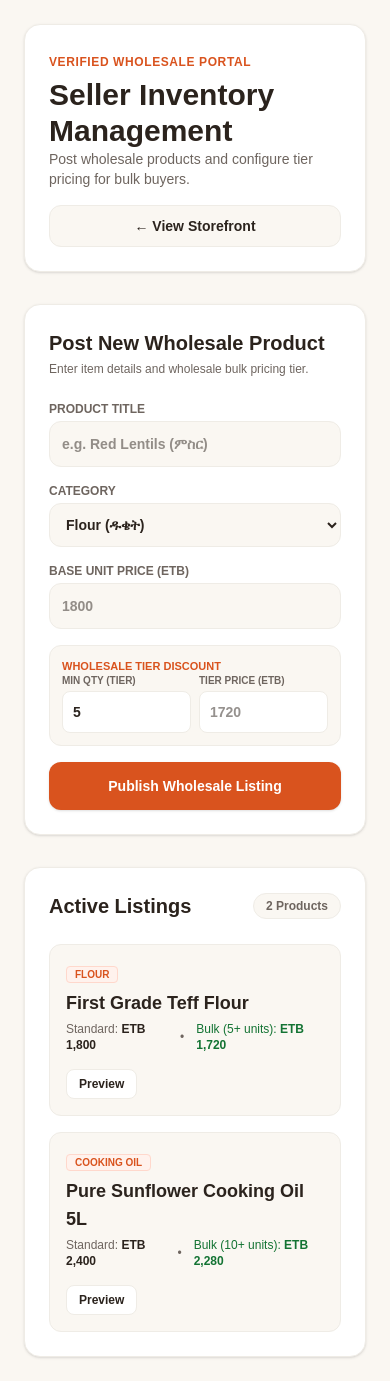
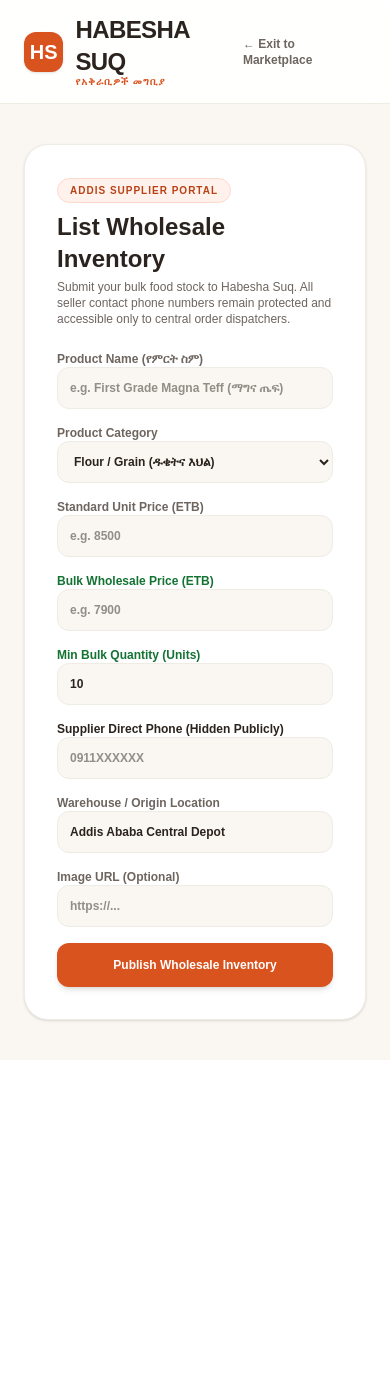
Before and after one commit to abdulkareemyassin407-del/merkato-frontend, a Next.js app: page /seller/dashboard in a window 390 px wide. After the commit the page ends 1060 px from the top, so only its background shows below. Built offline with nearby package versions, Linux system fonts and the light colour scheme.

Commit message:
Added complete seller inventory dashboard and admin dispatch inspection panel

```diff
--- a/src/app/admin/page.tsx
+++ b/src/app/admin/page.tsx
@@ -2,114 +2,108 @@
 import React, { useState, useEffect } from 'react';
 import Link from 'next/link';
 
-interface Seller {
+interface AdminProduct {
   id: number;
   name: string;
-  contactPerson: string;
-  phone: string;
-  location: string;
-  status: string;
+  category: string;
+  price: number;
+  tierPrice: number;
+  tierQty: number;
+  sellerPhone?: string;
+  origin?: string;
 }
 
-export default function AdminDashboard() {
-  const [sellers, setSellers] = useState<Seller[]>([]);
+export default function AdminPortal() {
+  const [products, setProducts] = useState<AdminProduct[]>([]);
   const [loading, setLoading] = useState(true);
 
   useEffect(() => {
-    fetch(`${process.env.NEXT_PUBLIC_API_URL || 'http://localhost:5000/api/v1'}/admin/sellers`)
+    fetch(`${process.env.NEXT_PUBLIC_API_URL || 'http://localhost:5000/api/v1'}/admin/products`)
       .then(res => res.json())
       .then(data => {
-        if (data.success) setSellers(data.data);
-        setLoading(false);
+        if (data.success && Array.isArray(data.data)) {
+          setProducts(data.data);
+        }
       })
-      .catch(() => setLoading(false));
+      .catch(() => setProducts([]))
+      .finally(() => setLoading(false));
   }, []);
 
   return (
-    <div className="min-h-screen bg-[#FAF7F2] flex text-[#2B231D] font-sans">
-      {/* Sidebar */}
-      <aside className="w-64 bg-white border-r border-[#EFECE6] p-6 flex flex-col justify-between shadow-sm">
+    <div className="min-h-screen bg-[#FAF7F2] text-[#2B231D] font-sans">
+
+      {/* Navigation Header */}
+      <header className="sticky top-0 z-40 bg-white/90 backdrop-blur-md border-b border-[#EFECE6] px-6 lg:px-12 py-3.5 flex items-center justify-between">
+        <Link href="/" className="flex items-center gap-3">
+          <div className="w-10 h-10 bg-[#D9531E] rounded-xl flex items-center justify-center text-white font-black text-xl shadow-sm">HS</div>
           <div>
-          <div className="flex items-center gap-3 mb-8">
-            <div className="w-9 h-9 bg-[#D9531E] rounded-xl flex items-center justify-center text-white font-black text-xl">M</div>
+            <span className="text-2xl font-black tracking-tight text-[#2B231D]">HABESHA SUQ</span>
+            <span className="block text-[10px] font-extrabold text-[#D9531E] uppercase tracking-widest -mt-1">Order Dispatch Console</span>
+          </div>
+        </Link>
+        <Link href="/" className="text-xs font-bold text-[#6E655F] hover:text-[#D9531E] transition">
+          ← Back to Site
+        </Link>
+      </header>
+
+      <main className="max-w-6xl mx-auto px-6 py-10 space-y-6">
+        <div className="flex flex-col md:flex-row md:items-center justify-between gap-4">
           <div>
-              <span className="font-extrabold text-lg tracking-tight">Merkato Admin</span>
-              <span className="block text-[10px] font-bold text-[#D9531E] uppercase tracking-wider">Internal Portal</span>
+            <span className="bg-[#D9531E] text-white text-[10px] font-black uppercase tracking-widest px-3 py-1 rounded-full inline-block mb-2">
+              Master Admin Control
+            </span>
+            <h1 className="text-2xl font-black text-[#2B231D]">Dispatch & Inventory Inspection</h1>
           </div>
+          <div className="bg-white px-4 py-2 rounded-xl border border-[#EFECE6] text-xs font-bold text-[#6E655F]">
+            Total Active Inventory: <strong className="text-[#D9531E]">{products.length}</strong>
           </div>
         </div>
 
-        <Link href="/" className="text-xs text-[#6E655F] hover:underline font-bold text-center block pt-4 border-t border-[#EFECE6]">
-          ← Exit Admin Portal
-        </Link>
-      </aside>
-
-      {/* Main Content */}
-      <main className="flex-1 p-8 overflow-y-auto">
-
-        <div className="flex justify-between items-center mb-8">
-          <div>
-            <h1 className="text-3xl font-black">Marketplace Management</h1>
-            <p className="text-sm text-[#6E655F]">Real-time live database records.</p>
+        {loading ? (
+          <div className="bg-white border border-[#EFECE6] rounded-2xl p-12 text-center text-xs font-bold text-[#6E655F]">
+            Loading central dispatch inventory...
           </div>
-          <div className="bg-[#FFF2ED] border border-[#FFD8CC] px-4 py-2 rounded-xl flex items-center gap-2 text-xs font-bold text-[#B84216]">
-            <span>🔒 Super-Admin Access</span>
-          </div>
-        </div>
-
-        {/* Real-time Stats */}
-        <div className="grid grid-cols-1 md:grid-cols-3 gap-4 mb-8">
-          <div className="bg-white p-5 rounded-2xl border border-[#EFECE6] shadow-sm">
-            <p className="text-xs text-[#6E655F] font-bold uppercase tracking-wider">Registered Sellers</p>
-            <p className="text-3xl font-black mt-2 text-[#2B231D]">{sellers.length}</p>
-          </div>
-          <div className="bg-white p-5 rounded-2xl border border-[#EFECE6] shadow-sm">
-            <p className="text-xs text-[#6E655F] font-bold uppercase tracking-wider">System Status</p>
-            <p className="text-3xl font-black mt-2 text-[#137333]">Live</p>
-          </div>
-          <div className="bg-white p-5 rounded-2xl border border-[#EFECE6] shadow-sm">
-            <p className="text-xs text-[#6E655F] font-bold uppercase tracking-wider">Central Dispatch Desk</p>
-            <p className="text-sm font-bold mt-2 text-[#D9531E]">Active (3 Hotlines)</p>
-          </div>
-        </div>
-
-        {/* Private Directory Table */}
-        <div className="bg-white rounded-2xl border border-[#EFECE6] p-6 shadow-sm">
-          <h2 className="font-extrabold text-xl mb-1">Private Seller Phone Directory</h2>
-          <p className="text-xs text-[#D9531E] font-medium mb-4">⚠️ Direct seller phone numbers are confidential and visible only in this portal.</p>
-
-          {sellers.length === 0 ? (
-            <div className="py-12 text-center text-[#6E655F] text-sm">
-              No registered sellers found. Registered seller accounts will populate here automatically.
+        ) : products.length === 0 ? (
+          <div className="bg-white border border-[#EFECE6] rounded-2xl p-12 text-center space-y-2">
+            <p className="font-bold text-sm text-[#2B231D]">No listings in central database</p>
+            <p className="text-xs text-[#6E655F]">Sellers have not published any new products yet.</p>
           </div>
         ) : (
-            <div className="overflow-x-auto">
-              <table className="w-full text-left text-sm">
+          <div className="bg-white border border-[#EFECE6] rounded-2xl shadow-sm overflow-x-auto">
+            <table className="w-full text-left text-xs border-collapse">
               <thead>
-                  <tr className="border-b border-[#EFECE6] text-[#6E655F] text-xs font-bold uppercase">
-                    <th className="pb-3">Business Name</th>
-                    <th className="pb-3">Contact Person</th>
-                    <th className="pb-3">Private Phone</th>
-                    <th className="pb-3">Location</th>
-                    <th className="pb-3">Status</th>
+                <tr className="bg-[#FAF7F2] border-b border-[#EFECE6] text-[#6E655F] font-black uppercase tracking-wider">
+                  <th className="p-4">ID</th>
+                  <th className="p-4">Product Name</th>
+                  <th className="p-4">Category</th>
+                  <th className="p-4">Unit Price</th>
+                  <th className="p-4">Bulk Tier</th>
+                  <th className="p-4">Supplier Phone (Internal)</th>
+                  <th className="p-4">Origin / Depot</th>
                 </tr>
               </thead>
-                <tbody className="divide-y divide-[#EFECE6]">
-                  {sellers.map((s) => (
-                    <tr key={s.id}>
-                      <td className="py-4 font-bold">{s.name}</td>
-                      <td className="py-4 text-[#6E655F]">{s.contactPerson}</td>
-                      <td className="py-4 font-mono font-bold text-[#D9531E]">{s.phone}</td>
-                      <td className="py-4 text-xs">{s.location}</td>
-                      <td className="py-4"><span className="bg-[#E6F4EA] text-[#137333] px-2 py-1 rounded-md text-xs font-bold">{s.status}</span></td>
+              <tbody className="divide-y divide-[#EFECE6] font-medium">
+                {products.map((p) => (
+                  <tr key={p.id} className="hover:bg-[#FAF7F2] transition">
+                    <td className="p-4 font-mono font-bold text-[11px] text-[#6E655F]">#{p.id}</td>
+                    <td className="p-4 font-bold text-[#2B231D]">{p.name}</td>
+                    <td className="p-4"><span className="bg-[#FFF2ED] text-[#D9531E] px-2.5 py-1 rounded-lg font-bold">{p.category}</span></td>
+                    <td className="p-4 font-bold">ETB {p.price.toLocaleString()}</td>
+                    <td className="p-4 font-bold text-[#137333]">ETB {p.tierPrice.toLocaleString()} ({p.tierQty}+)</td>
+                    <td className="p-4 font-bold text-[#2B231D]">
+                      {p.sellerPhone ? (
+                        <a href={`tel:${p.sellerPhone}`} className="text-[#D9531E] underline">{p.sellerPhone}</a>
+                      ) : (
+                        <span className="text-[#9E948C]">Not Provided</span>
+                      )}
+                    </td>
+                    <td className="p-4 text-[#6E655F]">{p.origin || 'Addis Ababa'}</td>
                   </tr>
                 ))}
               </tbody>
             </table>
           </div>
         )}
-        </div>
-
       </main>
     </div>
   );
--- a/src/app/seller/dashboard/page.tsx
+++ b/src/app/seller/dashboard/page.tsx
@@ -2,170 +2,227 @@
 import React, { useState } from 'react';
 import Link from 'next/link';
 
+interface ProductInput {
+  name: string;
+  category: string;
+  price: string;
+  tierPrice: string;
+  tierQty: string;
+  sellerPhone: string;
+  imageUrl: string;
+  origin: string;
+}
+
 export default function SellerDashboard() {
-  const [products, setProducts] = useState([
-    { id: 1, title: 'First Grade Teff Flour', category: 'Flour', basePrice: 1800, tierPrice: 1720, tierQty: 5, status: 'Active' },
-    { id: 2, title: 'Pure Sunflower Cooking Oil 5L', category: 'Cooking Oil', basePrice: 2400, tierPrice: 2280, tierQty: 10, status: 'Active' },
-  ]);
+  const [formData, setFormData] = useState<ProductInput>({
+    name: '',
+    category: 'Flour',
+    price: '',
+    tierPrice: '',
+    tierQty: '10',
+    sellerPhone: '',
+    imageUrl: '',
+    origin: 'Addis Ababa Central Depot',
+  });
 
-  const [form, setForm] = useState({ title: '', category: 'Flour', basePrice: '', tierPrice: '', tierQty: '5' });
-  const [showSuccess, setShowSuccess] = useState(false);
+  const [loading, setLoading] = useState(false);
+  const [message, setMessage] = useState<{ text: string; type: 'success' | 'error' } | null>(null);
 
-  const handleAddProduct = (e: React.FormEvent) => {
+  const handleSubmit = async (e: React.FormEvent) => {
     e.preventDefault();
-    if (!form.title || !form.basePrice) return;
+    setLoading(true);
+    setMessage(null);
 
-    setProducts([
-      ...products,
-      {
-        id: Date.now(),
-        title: form.title,
-        category: form.category,
-        basePrice: Number(form.basePrice),
-        tierPrice: Number(form.tierPrice || form.basePrice),
-        tierQty: Number(form.tierQty),
-        status: 'Active'
+    const payload = {
+      name: formData.name,
+      category: formData.category,
+      price: Number(formData.price),
+      tierPrice: Number(formData.tierPrice),
+      tierQty: Number(formData.tierQty),
+      sellerPhone: formData.sellerPhone,
+      imageUrl: formData.imageUrl || 'https://images.unsplash.com/photo-1586201375761-83865001e31c?w=600&auto=format&fit=crop',
+      origin: formData.origin,
+    };
+
+    try {
+      const res = await fetch(`${process.env.NEXT_PUBLIC_API_URL || 'http://localhost:5000/api/v1'}/products`, {
+        method: 'POST',
+        headers: { 'Content-Type': 'application/json' },
+        body: JSON.stringify(payload),
+      });
+
+      const data = await res.json();
+
+      if (data.success) {
+        setMessage({ text: 'Product listed successfully! Pending admin dispatch review.', type: 'success' });
+        setFormData({
+          name: '',
+          category: 'Flour',
+          price: '',
+          tierPrice: '',
+          tierQty: '10',
+          sellerPhone: '',
+          imageUrl: '',
+          origin: 'Addis Ababa Central Depot',
+        });
+      } else {
+        setMessage({ text: 'Failed to create product listing. Check your input.', type: 'error' });
       }
-    ]);
-
-    setForm({ title: '', category: 'Flour', basePrice: '', tierPrice: '', tierQty: '5' });
-    setShowSuccess(true);
-    setTimeout(() => setShowSuccess(false), 3000);
+    } catch {
+      setMessage({ text: 'Backend service unreachable. Check API connection.', type: 'error' });
+    } finally {
+      setLoading(false);
+    }
   };
 
   return (
-    <div className="min-h-screen bg-[#FAF7F2] text-[#2B231D] font-sans p-6 md:p-10">
-      <div className="max-w-6xl mx-auto space-y-8">
+    <div className="min-h-screen bg-[#FAF7F2] text-[#2B231D] font-sans">
 
-        {/* Header */}
-        <div className="flex flex-col md:flex-row md:items-center justify-between gap-4 bg-white p-6 rounded-2xl border border-[#EFECE6] shadow-sm">
+      {/* Navigation Header */}
+      <header className="sticky top-0 z-40 bg-white/90 backdrop-blur-md border-b border-[#EFECE6] px-6 lg:px-12 py-3.5 flex items-center justify-between">
+        <Link href="/" className="flex items-center gap-3">
+          <div className="w-10 h-10 bg-[#D9531E] rounded-xl flex items-center justify-center text-white font-black text-xl shadow-sm">HS</div>
           <div>
-            <span className="text-xs font-extrabold text-[#D9531E] uppercase tracking-wider">Verified Wholesale Portal</span>
-            <h1 className="text-3xl font-black mt-1">Seller Inventory Management</h1>
-            <p className="text-sm text-[#6E655F]">Post wholesale products and configure tier pricing for bulk buyers.</p>
+            <span className="text-2xl font-black tracking-tight text-[#2B231D]">HABESHA SUQ</span>
+            <span className="block text-[10px] font-extrabold text-[#D9531E] uppercase tracking-widest -mt-1">የአቅራቢዎች መግቢያ</span>
           </div>
-          <Link href="/" className="bg-[#FAF7F2] border border-[#EFECE6] hover:bg-[#EFECE6] text-[#2B231D] px-4 py-2.5 rounded-xl font-bold text-sm transition text-center">
-            ← View Storefront
         </Link>
+        <Link href="/" className="text-xs font-bold text-[#6E655F] hover:text-[#D9531E] transition">
+          ← Exit to Marketplace
+        </Link>
+      </header>
+
+      <main className="max-w-3xl mx-auto px-6 py-10">
+        <div className="bg-white rounded-3xl border border-[#EFECE6] p-8 shadow-sm space-y-6">
+          <div>
+            <span className="bg-[#FFF2ED] text-[#B84216] border border-[#FFD8CC] text-[10px] font-black uppercase tracking-widest px-3 py-1 rounded-full inline-block mb-2">
+              Addis Supplier Portal
+            </span>
+            <h1 className="text-2xl font-black text-[#2B231D]">List Wholesale Inventory</h1>
+            <p className="text-xs text-[#6E655F] mt-1 font-medium">
+              Submit your bulk food stock to Habesha Suq. All seller contact phone numbers remain protected and accessible only to central order dispatchers.
+            </p>
           </div>
 
-        <div className="grid md:grid-cols-3 gap-8">
-
-          {/* Left Column: Product Listing Form */}
-          <div className="md:col-span-1 bg-white p-6 rounded-2xl border border-[#EFECE6] shadow-sm h-fit">
-            <h2 className="text-xl font-extrabold mb-1">Post New Wholesale Product</h2>
-            <p className="text-xs text-[#6E655F] mb-6">Enter item details and wholesale bulk pricing tier.</p>
-
-            {showSuccess && (
-              <div className="bg-[#E6F4EA] border border-[#137333] text-[#137333] p-3 rounded-xl text-xs font-bold mb-4">
-                ✓ Product listed successfully!
+          {message && (
+            <div className={`p-4 rounded-xl text-xs font-bold ${message.type === 'success' ? 'bg-[#E8F5E9] text-[#137333] border border-[#C8E6C9]' : 'bg-[#FFEBEE] text-[#C62828] border border-[#FFCDD2]'}`}>
+              {message.text}
             </div>
           )}
 
-            <form onSubmit={handleAddProduct} className="space-y-4 text-xs font-bold">
-              <div>
-                <label className="block mb-1 text-[#6E655F]">PRODUCT TITLE</label>
+          <form onSubmit={handleSubmit} className="space-y-4 text-xs font-bold">
+
+            <div className="grid md:grid-cols-2 gap-4">
+              <div className="space-y-1">
+                <label className="text-[#6E655F]">Product Name (የምርት ስም)</label>
                 <input
+                  type="text"
                   required
-                  type="text"
-                  placeholder="e.g. Red Lentils (ምስር)"
-                  value={form.title}
-                  onChange={(e) => setForm({ ...form, title: e.target.value })}
-                  className="w-full p-3 rounded-xl border border-[#EFECE6] bg-[#FAF7F2] font-semibold text-sm focus:outline-[#D9531E]"
+                  placeholder="e.g. First Grade Magna Teff (ማግና ጤፍ)"
+                  value={formData.name}
+                  onChange={(e) => setFormData({ ...formData, name: e.target.value })}
+                  className="w-full bg-[#FAF7F2] border border-[#EFECE6] rounded-xl p-3 text-xs focus:outline-none"
                 />
               </div>
 
-              <div>
-                <label className="block mb-1 text-[#6E655F]">CATEGORY</label>
+              <div className="space-y-1">
+                <label className="text-[#6E655F]">Product Category</label>
                 <select
-                  value={form.category}
-                  onChange={(e) => setForm({ ...form, category: e.target.value })}
-                  className="w-full p-3 rounded-xl border border-[#EFECE6] bg-[#FAF7F2] font-semibold text-sm focus:outline-[#D9531E]">
-                  <option value="Flour">Flour (ዱቄት)</option>
-                  <option value="Beans & Lentils">Beans & Lentils (እህል እና ምስር)</option>
+                  value={formData.category}
+                  onChange={(e) => setFormData({ ...formData, category: e.target.value })}
+                  className="w-full bg-[#FAF7F2] border border-[#EFECE6] rounded-xl p-3 text-xs focus:outline-none">
+                  <option value="Flour">Flour / Grain (ዱቄትና እህል)</option>
                   <option value="Cooking Oil">Cooking Oil (የምግብ ዘይት)</option>
+                  <option value="Beans & Lentils">Beans & Lentils (ምስርና አተር)</option>
+                  <option value="Rice">Rice (ሩዝ)</option>
                   <option value="Spices">Spices (ቅመማ ቅመም)</option>
-                  <option value="Rice">Rice (ሩዝ)</option>
                 </select>
               </div>
+            </div>
 
-              <div>
-                <label className="block mb-1 text-[#6E655F]">BASE UNIT PRICE (ETB)</label>
+            <div className="grid md:grid-cols-3 gap-4">
+              <div className="space-y-1">
+                <label className="text-[#6E655F]">Standard Unit Price (ETB)</label>
                 <input
+                  type="number"
                   required
-                  type="number"
-                  placeholder="1800"
-                  value={form.basePrice}
-                  onChange={(e) => setForm({ ...form, basePrice: e.target.value })}
-                  className="w-full p-3 rounded-xl border border-[#EFECE6] bg-[#FAF7F2] font-semibold text-sm focus:outline-[#D9531E]"
+                  placeholder="e.g. 8500"
+                  value={formData.price}
+                  onChange={(e) => setFormData({ ...formData, price: e.target.value })}
+                  className="w-full bg-[#FAF7F2] border border-[#EFECE6] rounded-xl p-3 text-xs focus:outline-none"
                 />
               </div>
 
-              <div className="p-3 bg-[#FAF7F2] rounded-xl border border-[#EFECE6] space-y-3">
-                <span className="text-[11px] font-extrabold text-[#D9531E] uppercase">Wholesale Tier Discount</span>
-                <div className="grid grid-cols-2 gap-2">
-                  <div>
-                    <label className="block text-[10px] text-[#6E655F] mb-1">MIN QTY (TIER)</label>
+              <div className="space-y-1">
+                <label className="text-[#137333]">Bulk Wholesale Price (ETB)</label>
                 <input
                   type="number"
-                      placeholder="5"
-                      value={form.tierQty}
-                      onChange={(e) => setForm({ ...form, tierQty: e.target.value })}
-                      className="w-full p-2.5 rounded-lg border border-[#EFECE6] bg-white text-sm"
+                  required
+                  placeholder="e.g. 7900"
+                  value={formData.tierPrice}
+                  onChange={(e) => setFormData({ ...formData, tierPrice: e.target.value })}
+                  className="w-full bg-[#FAF7F2] border border-[#EFECE6] rounded-xl p-3 text-xs focus:outline-none"
                 />
               </div>
-                  <div>
-                    <label className="block text-[10px] text-[#6E655F] mb-1">TIER PRICE (ETB)</label>
+
+              <div className="space-y-1">
+                <label className="text-[#137333]">Min Bulk Quantity (Units)</label>
                 <input
                   type="number"
-                      placeholder="1720"
-                      value={form.tierPrice}
-                      onChange={(e) => setForm({ ...form, tierPrice: e.target.value })}
-                      className="w-full p-2.5 rounded-lg border border-[#EFECE6] bg-white text-sm"
+                  required
+                  placeholder="e.g. 10"
+                  value={formData.tierQty}
+                  onChange={(e) => setFormData({ ...formData, tierQty: e.target.value })}
+                  className="w-full bg-[#FAF7F2] border border-[#EFECE6] rounded-xl p-3 text-xs focus:outline-none"
                 />
               </div>
             </div>
+
+            <div className="grid md:grid-cols-2 gap-4">
+              <div className="space-y-1">
+                <label className="text-[#2B231D]">Supplier Direct Phone (Hidden Publicly)</label>
+                <input
+                  type="tel"
+                  required
+                  placeholder="0911XXXXXX"
+                  value={formData.sellerPhone}
+                  onChange={(e) => setFormData({ ...formData, sellerPhone: e.target.value })}
+                  className="w-full bg-[#FAF7F2] border border-[#EFECE6] rounded-xl p-3 text-xs focus:outline-none"
+                />
               </div>
 
-              <button type="submit" className="w-full bg-[#D9531E] text-white py-3.5 rounded-xl text-sm font-black hover:bg-[#B84216] transition shadow-sm">
-                Publish Wholesale Listing
+              <div className="space-y-1">
+                <label className="text-[#6E655F]">Warehouse / Origin Location</label>
+                <input
+                  type="text"
+                  placeholder="e.g. Mercato / Kaliti Depot"
+                  value={formData.origin}
+                  onChange={(e) => setFormData({ ...formData, origin: e.target.value })}
+                  className="w-full bg-[#FAF7F2] border border-[#EFECE6] rounded-xl p-3 text-xs focus:outline-none"
+                />
+              </div>
+            </div>
+
+            <div className="space-y-1">
+              <label className="text-[#6E655F]">Image URL (Optional)</label>
+              <input
+                type="url"
+                placeholder="https://..."
+                value={formData.imageUrl}
+                onChange={(e) => setFormData({ ...formData, imageUrl: e.target.value })}
+                className="w-full bg-[#FAF7F2] border border-[#EFECE6] rounded-xl p-3 text-xs focus:outline-none"
+              />
+            </div>
+
+            <button
+              type="submit"
+              disabled={loading}
+              className="w-full bg-[#D9531E] hover:bg-[#B84216] text-white py-3.5 rounded-xl font-extrabold text-xs shadow-md transition">
+              {loading ? 'Submitting Listing...' : 'Publish Wholesale Inventory'}
             </button>
           </form>
         </div>
-
-          {/* Right Column: Live Inventory List */}
-          <div className="md:col-span-2 bg-white p-6 rounded-2xl border border-[#EFECE6] shadow-sm">
-            <div className="flex justify-between items-center mb-6">
-              <h2 className="text-xl font-extrabold">Active Listings</h2>
-              <span className="text-xs font-bold text-[#6E655F] bg-[#FAF7F2] border border-[#EFECE6] px-3 py-1 rounded-full">
-                {products.length} Products
-              </span>
-            </div>
-
-            <div className="space-y-4">
-              {products.map((p) => (
-                <div key={p.id} className="p-4 rounded-xl border border-[#EFECE6] bg-[#FAF7F2] flex flex-col sm:flex-row sm:items-center justify-between gap-4">
-                  <div>
-                    <span className="text-[10px] font-extrabold uppercase text-[#D9531E] bg-[#FFF2ED] px-2 py-0.5 rounded border border-[#FFD8CC]">{p.category}</span>
-                    <h3 className="font-bold text-lg mt-1">{p.title}</h3>
-                    <div className="flex items-center gap-3 text-xs text-[#6E655F] mt-1 font-medium">
-                      <span>Standard: <strong className="text-[#2B231D]">ETB {p.basePrice.toLocaleString()}</strong></span>
-                      <span>•</span>
-                      <span className="text-[#137333]">Bulk ({p.tierQty}+ units): <strong>ETB {p.tierPrice.toLocaleString()}</strong></span>
-                    </div>
-                  </div>
-                  <div className="flex items-center gap-2">
-                    <Link href="/product/1" className="bg-white border border-[#EFECE6] px-3 py-1.5 rounded-lg text-xs font-bold hover:border-[#D9531E] transition">
-                      Preview
-                    </Link>
-                  </div>
-                </div>
-              ))}
-            </div>
-          </div>
-
-        </div>
-      </div>
+      </main>
     </div>
   );
 }
```
Lines whose indentation alone changed are shown as unchanged.
